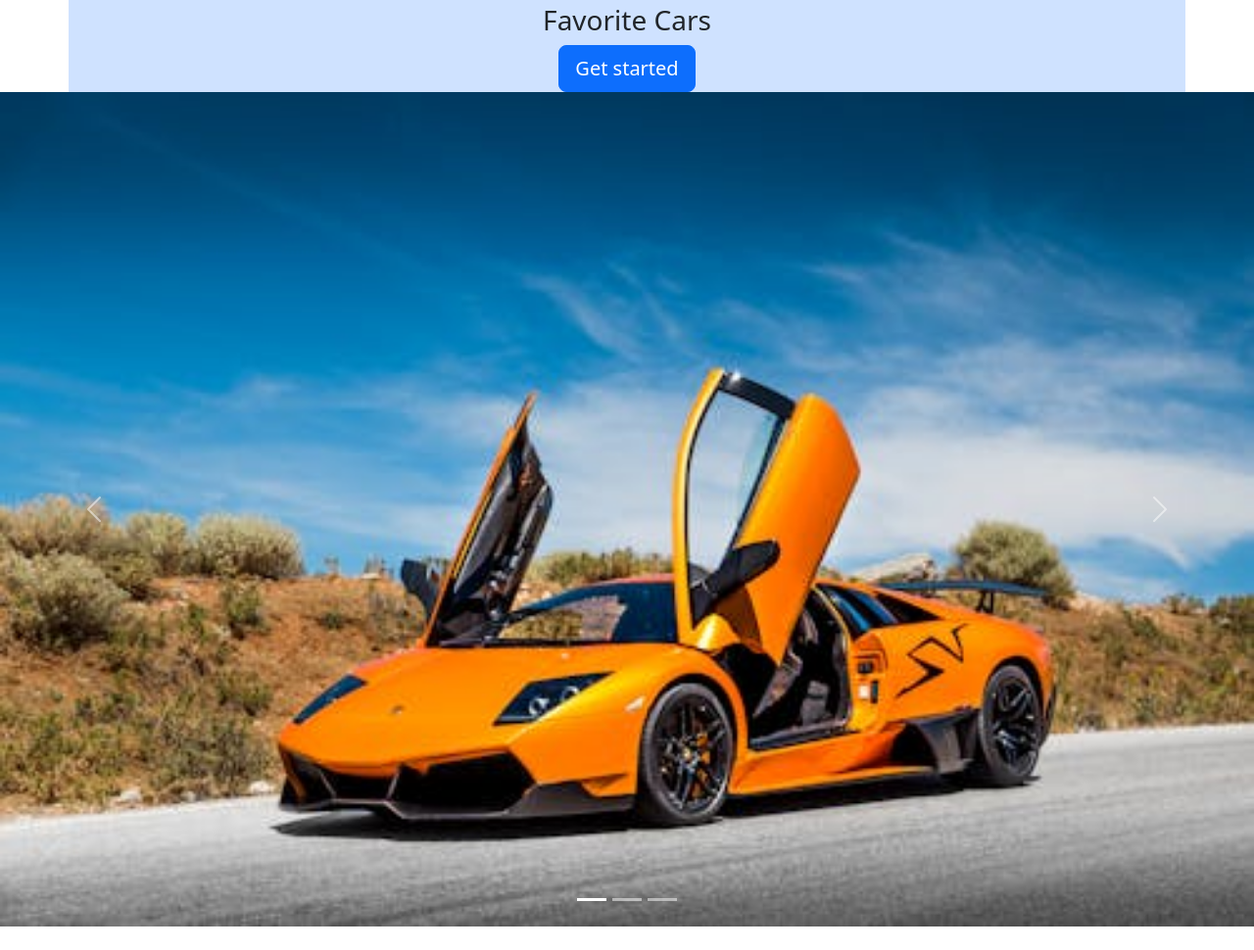
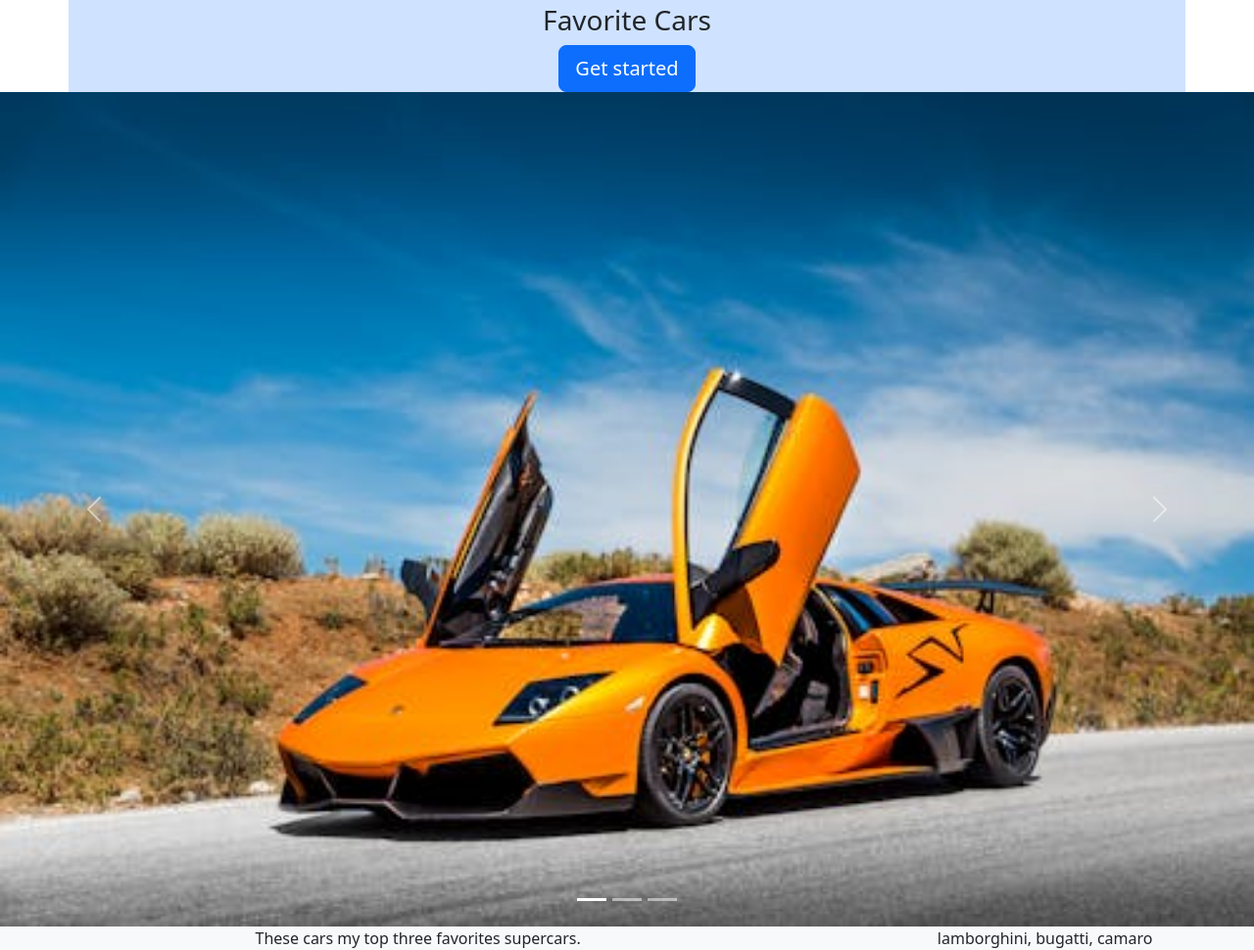
Before and after one commit to Lee-spec-565/Exam-Finals, a plain HTML site: page index.html in a window 1280 px wide. Shown: the part 108-1078 px from the top of the page at 98% size. Before the commit the page ends 1054 px from the top, so only its background shows below. Drawn offline with nearby package versions, Linux system fonts and the light colour scheme.

Commit message:
Update index.html

```diff
--- a/index.html
+++ b/index.html
@@ -77,6 +77,11 @@
         </button>
       </div>
 
+      <div class="row g-0 text-center">
+        <div class="col-sm-6 col-md-8 bg-body-tertiary"> These cars my top three favorites supercars.</div>
+        <div class="col-6 col-md-4 bg-body-tertiary">lamborghini, bugatti, camaro</div>
+      </div>
+
     <script src="https://cdn.jsdelivr.net/npm/@popperjs/core@2.11.8/dist/umd/popper.min.js" integrity="sha384-I7E8VVD/ismYTF4hNIPjVp/Zjvgyol6VFvRkX/vR+Vc4jQkC+hVqc2pM8ODewa9r" crossorigin="anonymous"></script>
 <script src="https://cdn.jsdelivr.net/npm/bootstrap@5.3.8/dist/js/bootstrap.min.js" integrity="sha384-G/EV+4j2dNv+tEPo3++6LCgdCROaejBqfUeNjuKAiuXbjrxilcCdDz6ZAVfHWe1Y" crossorigin="anonymous"></script>
 </body>
```
